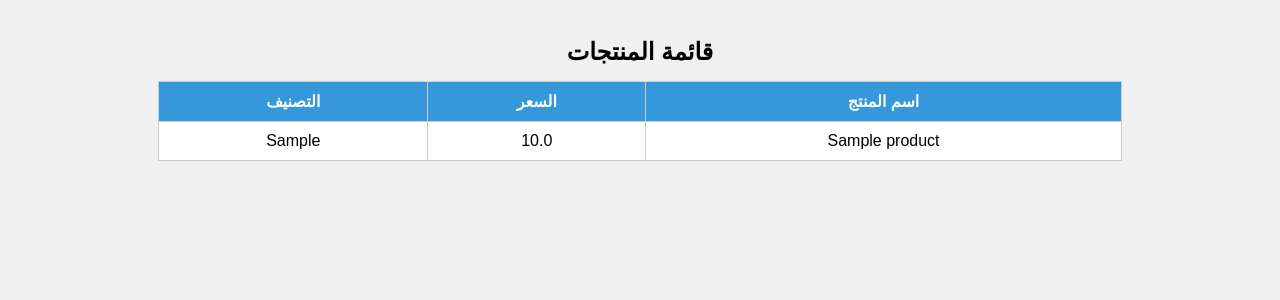
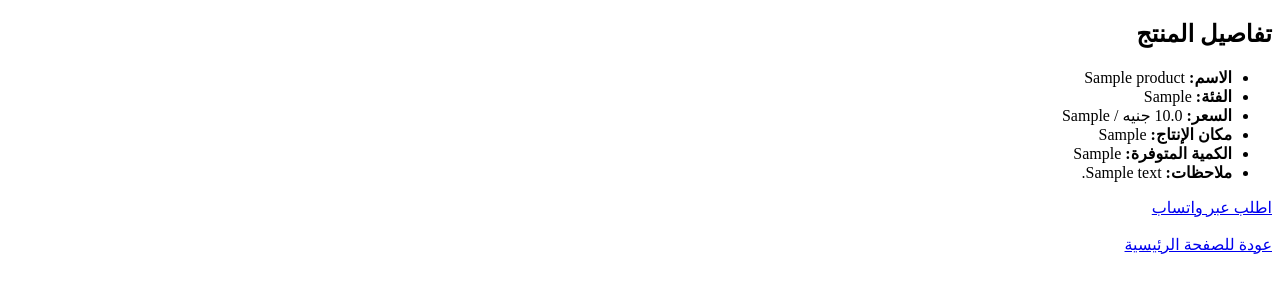
Before and after one commit to Aljaili-Elsmani/Crops-hunter, a Flask app: template templates/templates/products.html in a window 1280 px wide. Shown: the top 300 px of the page. Run offline with Flask 3, Linux system fonts and the light colour scheme; the template is opened without the code that fills it: values that come from a table or form of the project are taken from there, others are empty; tables that the repository leaves empty hold one stand-in row (values such as "Sample post").

Commit message:
Update products.html

```diff
--- a/templates/templates/products.html
+++ b/templates/templates/products.html
@@ -1,35 +1,25 @@
 <!DOCTYPE html>
-<html lang="ar">
+<html lang="ar" dir="rtl">
 <head>
     <meta charset="UTF-8" />
-    <title>عرض المنتجات - Crops Hunter</title>
-    <style>
-        body { font-family: Arial; background: #f0f0f0; padding: 30px; direction: rtl; }
-        table { border-collapse: collapse; margin: 0 auto; width: 80%; background: #fff; }
-        th, td { border: 1px solid #ccc; padding: 10px; text-align: center; }
-        th { background-color: #3498db; color: white; }
-        caption { font-size: 24px; margin-bottom: 15px; font-weight: bold; }
-    </style>
+    <title>تفاصيل المنتج - {{ product.name }}</title>
 </head>
 <body>
-    <table>
-        <caption>قائمة المنتجات</caption>
-        <thead>
-            <tr>
-                <th>اسم المنتج</th>
-                <th>السعر</th>
-                <th>التصنيف</th>
-            </tr>
-        </thead>
-        <tbody>
-            {% for product in products %}
-                <tr>
-                    <td>{{ product.name }}</td>
-                    <td>{{ product.price }}</td>
-                    <td>{{ product.category }}</td>
-                </tr>
-            {% endfor %}
-        </tbody>
-    </table>
+    <h2>تفاصيل المنتج</h2>
+    <ul>
+        <li><strong>الاسم:</strong> {{ product.name }}</li>
+        <li><strong>الفئة:</strong> {{ product.category }}</li>
+        <li><strong>السعر:</strong> {{ product.price }} جنيه / {{ product.unit }}</li>
+        <li><strong>مكان الإنتاج:</strong> {{ product.origin or 'غير محدد' }}</li>
+        <li><strong>الكمية المتوفرة:</strong> {{ product.quantity or 'غير محددة' }}</li>
+        <li><strong>ملاحظات:</strong> {{ product.notes or 'لا توجد ملاحظات' }}</li>
+    </ul>
+
+    <a href="https://wa.me/249916399000?text=مرحباً، أريد الطلب على {{ product.name }}" target="_blank">
+        اطلب عبر واتساب
+    </a>
+
+    <br><br>
+    <a href="{{ url_for('index') }}">عودة للصفحة الرئيسية</a>
 </body>
 </html>
```
